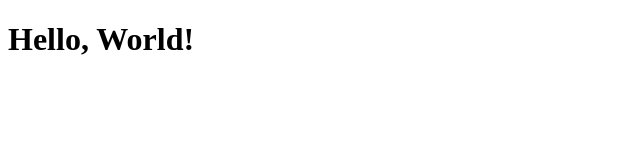
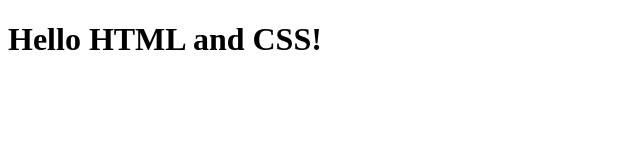
Before and after one commit to Chaika03/Test1, a plain HTML site: page index.html in a window 1280 px wide. Shown: the whole page, without its empty margins (0-640 px from the left). Drawn offline with Linux system fonts and the light colour scheme.

Commit message:
first commit

```diff
--- a/index.html
+++ b/index.html
@@ -7,6 +7,6 @@
     <title>git lesson</title>
 </head>
 <body>
-    <h1>Hello, World!</h1>
+    <h1>Hello HTML and CSS!</h1>
 </body>
 </html>
```
